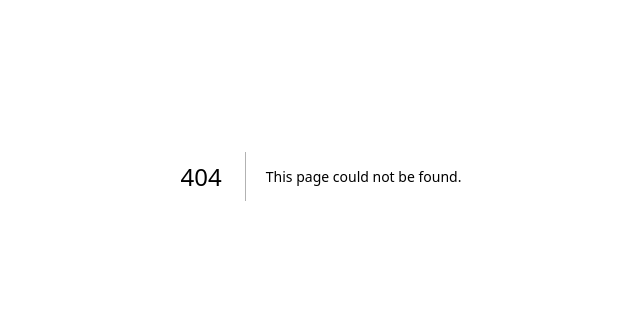
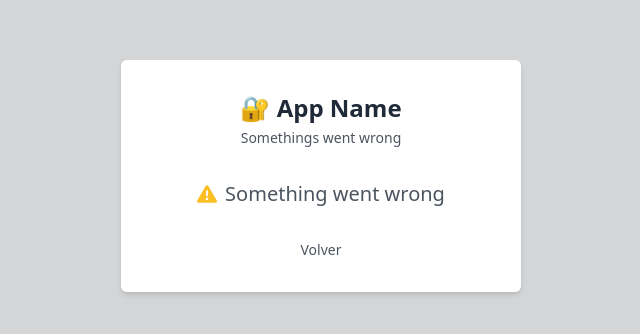
Before and after one commit to thecoderbutcher/crediflow, a Next.js app: page /error in a window 1280 px wide. Before the commit this address had no page. Shown: the part 224-558 px from the top of the page, without its empty margins (319-959 px from the left). Built offline with nearby package versions, Linux system fonts and the light colour scheme.

Commit message:
add error page and some more stuff

```diff
--- a/app/(auth)/components/card-wrapper.tsx
+++ b/app/(auth)/components/card-wrapper.tsx
@@ -1,21 +1,24 @@
 import Link from "next/link"
+import SocialLogin from "./social"
 
 interface AuthCardWrapperProps {
     children: React.ReactNode,
     headerLabel: string,
     backLabel: string,
     backLink: string
+    social: boolean
 }
 
-export const AuthCardWrapper = ({children, headerLabel, backLabel, backLink}: AuthCardWrapperProps) => {
+export const AuthCardWrapper = ({children, headerLabel, backLabel, backLink, social}: AuthCardWrapperProps) => {
   return (
     <div className="flex flex-col gap-4 space-y-4 w-[400px] shadow-md rounded-md bg-white p-8">
         <header className="flex flex-col items-center gap-1">
             <h2 className="text-2xl font-bold text-secondary">🔐 App Name</h2>
             <p className="text-lg lg:text-sm font-light text-secondary/80">{headerLabel}</p>
         </header>
-        <main className="flex flex-col space-y-4">
+        <main className="flex flex-col gap-4">
             {children}
+            {social && <SocialLogin />}
         </main>
         <footer className="flex flex-col items-center">
             <Link href={backLink} className="text-lg lg:text-sm font-light text-secondary/80 ">{backLabel}</Link>
--- /dev/null
+++ b/app/(auth)/components/social.tsx
@@ -0,0 +1,22 @@
+'use client'
+import { DEFAULT_LOGIN_REDIRECT } from "@/route";
+import { signIn } from "next-auth/react";
+import { FcGoogle } from "react-icons/fc";
+
+const SocialLogin = () => {
+  const onClick = (provider: "google") => { signIn(provider, {callbackUrl: DEFAULT_LOGIN_REDIRECT})}
+
+  return (
+    <div className='fle items-center w-full gap-x-2'>
+        <button
+          onClick={() => onClick('google')}
+          className="flex items-center justify-center w-full gap-x-2 py-2 border border-secondary/10 rounded-md"
+        >
+            <FcGoogle className='h-6 w-6'/>
+        </button>
+
+    </div>
+  )
+}
+
+export default SocialLogin
--- /dev/null
+++ b/app/(auth)/error/page.tsx
@@ -0,0 +1,15 @@
+import { AuthCardWrapper } from '../components/card-wrapper'
+import { FaTriangleExclamation } from "react-icons/fa6";
+
+const ErrorAuth = () => {
+  return (
+    <AuthCardWrapper headerLabel="Somethings went wrong" backLabel="Volver" backLink="/login" social={false}>
+      <p className='flex items-center justify-center text-xl gap-x-2'>
+        <FaTriangleExclamation className='text-warning'/>
+        Something went wrong
+      </p>
+    </AuthCardWrapper>
+  )
+}
+
+export default ErrorAuth
--- a/app/(auth)/login/page.tsx
+++ b/app/(auth)/login/page.tsx
@@ -3,7 +3,7 @@ import { LoginForm } from "./components/login-form"
 
 const page = () => {
   return (
-    <AuthCardWrapper headerLabel="Bienvenido" backLabel="Volver" backLink="/">
+    <AuthCardWrapper headerLabel="Bienvenido" backLabel="Volver" backLink="/" social>
         <LoginForm />
     </AuthCardWrapper>
   )
--- a/app/lib/auth.ts
+++ /dev/null
@@ -1,6 +0,0 @@
-import NextAuth from "next-auth"
-import Google from "next-auth/providers/google"
-
-export const { handlers, signIn, signOut, auth } = NextAuth({
-  providers: [Google],
-})
--- a/auth.config.ts
+++ b/auth.config.ts
@@ -1,11 +1,17 @@
 import type { NextAuthConfig } from "next-auth";
 import bcrypt from "bcryptjs";
-import Credentials  from "next-auth/providers/credentials";
+import Credentials from "next-auth/providers/credentials";
 import { LoginSchema } from "@/schema";
 import { getUserByEmail } from "./app/(auth)/lib/user";
+import Google from "next-auth/providers/google";
+
 
 export default {
   providers: [
+    Google({
+      clientId: process.env.GOOGLE_CLIENT_ID,
+      clientSecret: process.env.GOOGLE_CLIENT_SECRET,
+    }),
     Credentials({
       async authorize(credentials) {
         const validatedFields = LoginSchema.safeParse(credentials);
--- a/auth.ts
+++ b/auth.ts
@@ -6,6 +6,18 @@ import { getUserById } from "@/app/(auth)/lib/user"
 import { UserRole } from "@prisma/client"
 
 export const { handlers, signIn, signOut, auth } = NextAuth({
+    pages: {
+        signIn: "/login",
+        error: "/error"
+    },
+    events: {
+        async linkAccount({user}) {
+            await db.user.update({
+                where: { id: user.id },
+                data: { emailVerified: new Date() }
+            })
+        }
+    },
     callbacks: {
         async session({ token, session }){
           if(token.sub && session.user){
```
Lines whose indentation alone changed are shown as unchanged.
